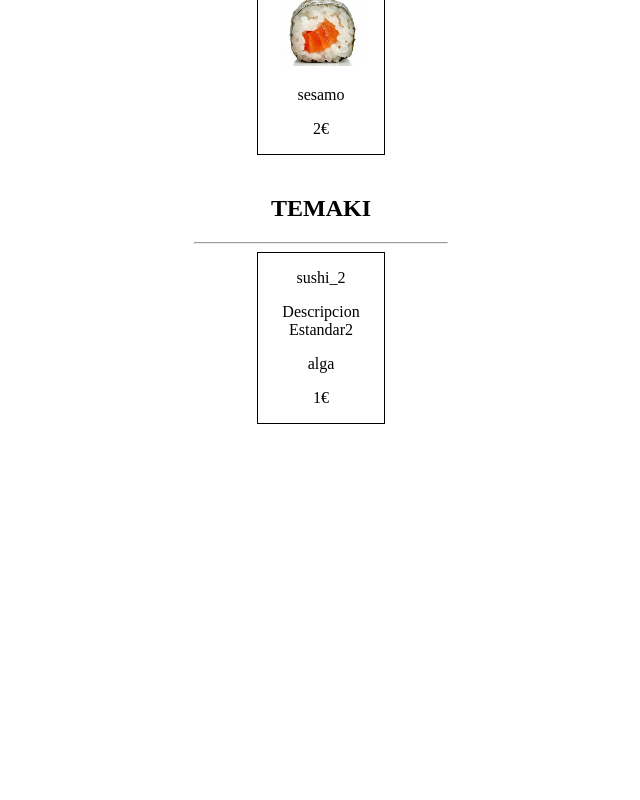
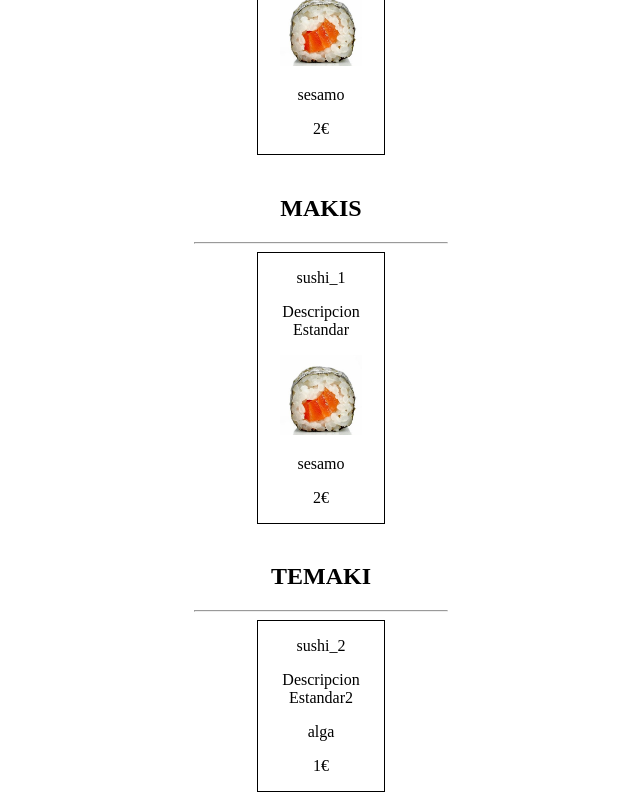
Before and after one commit to doliax/web_sushi, an Angular app: page /platos in a window 1280 px wide. Shown: the part 2073-2873 px from the top of the page, without its empty margins (319-959 px from the left). Before the commit the page ends 2505 px from the top, so only its background shows below. Built offline with nearby package versions, Linux system fonts and the light colour scheme.

Commit message:
cambios card

```diff
--- a/src/app/app.module.ts
+++ b/src/app/app.module.ts
@@ -9,7 +9,7 @@ import { RouterModule } from '@angular/router';
 @NgModule({
   declarations: [
     AppComponent,
-    PlatosComponent
+    PlatosComponent,
   ],
   imports: [
     BrowserModule,
--- a/src/app/platos/platos.component.ts
+++ b/src/app/platos/platos.component.ts
@@ -12,11 +12,12 @@ export class PlatosComponent implements OnInit {
 
   arr_platos: Platos[] = [];
    platos: Platos = new Platos("sushi_1", "Descripcion Estandar", "sesamo", 2, "../../assets/sushi_card1.jpg", "maki");
+   platos_1_2: Platos = new Platos("sushi_1", "Descripcion Estandar", "sesamo", 2, "../../assets/sushi_card1.jpg", "maki");
    platos2: Platos = new Platos("sushi_2", "Descripcion Estandar2", "alga", 1, "", "temaki");
    platos3: Platos = new Platos("sushi_3", "Descripcion Estandar2", "", 1, "", "nigiri");
 
   constructor(){
-    this.arr_platos.push(this.platos, this.platos2);
+    this.arr_platos.push(this.platos, this.platos_1_2, this.platos2);
   }
 
   ngOnInit(): void {
```
